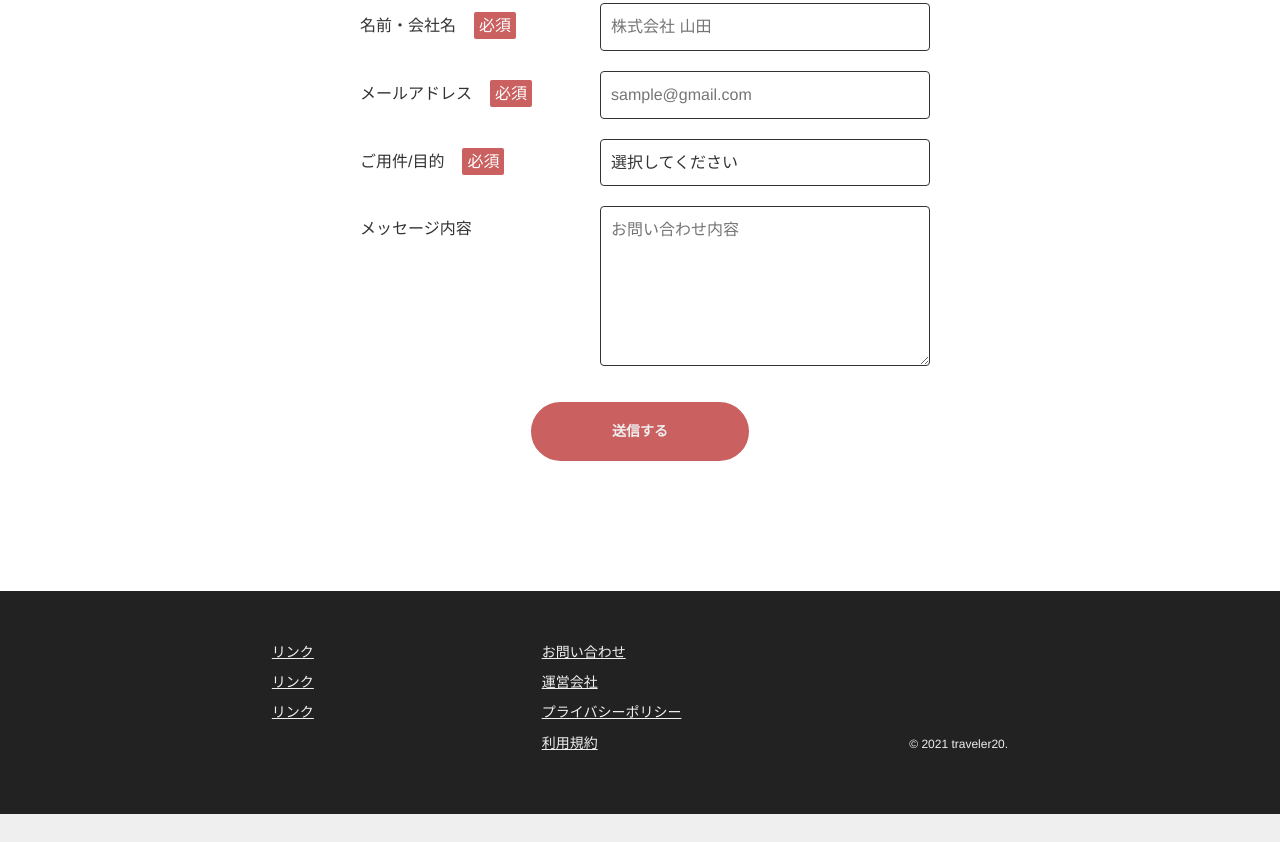
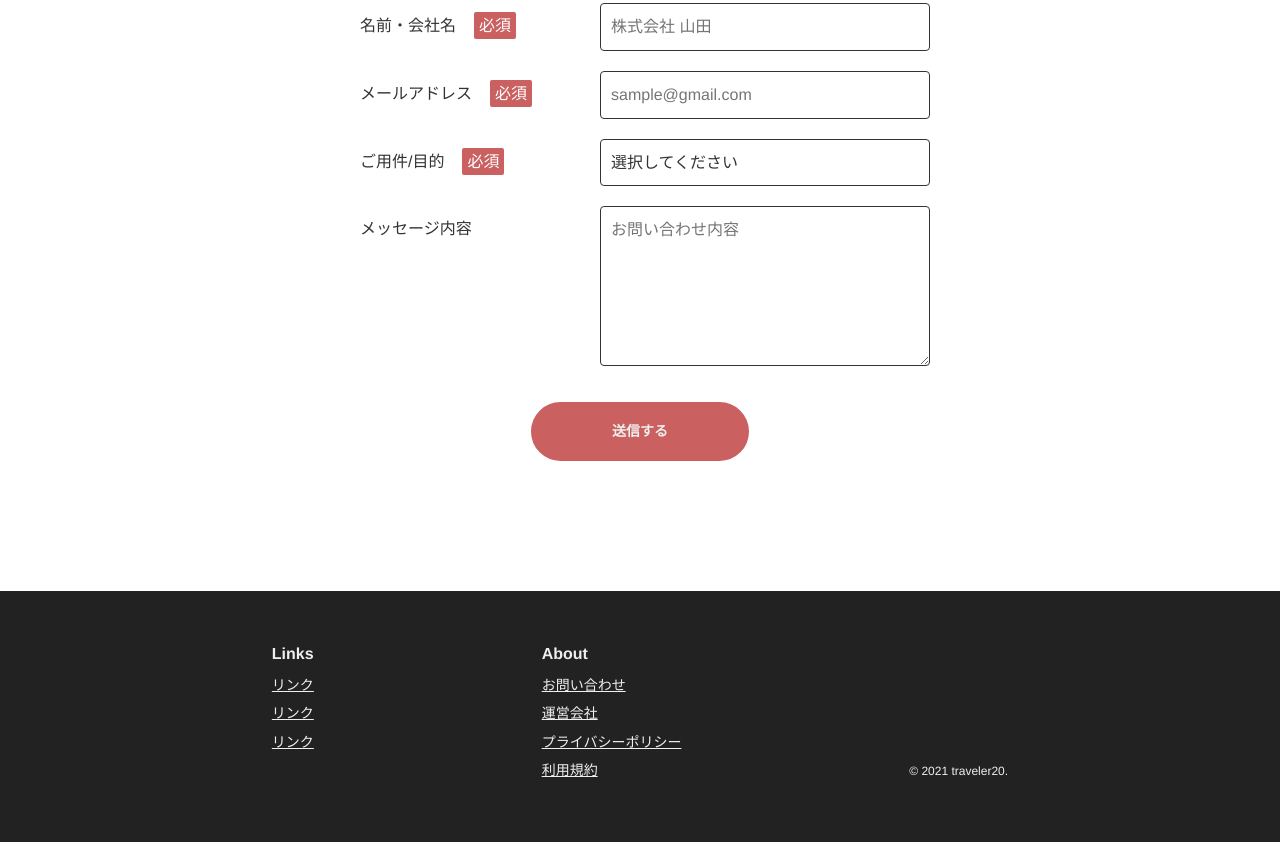
Before and after one commit to traveler20/gulp-starter, a website: page docs/index.html in a window 1280 px wide. Shown: the part 1047-1889 px from the top of the page. Before the commit the page ends 1861 px from the top, so only its background shows below. Drawn offline with Linux system fonts and the light colour scheme.

Commit message:
♻️Refactoring

```diff
--- a/docs/index.html
+++ b/docs/index.html
@@ -199,17 +199,23 @@
 		<!-- .l-footer -->
 		<footer class="l-footer">
 			<div class="l-footer__inner">
+				<nav class="l-footer__nav">
+					<h4 class="l-footer__subtitle">Links</h4>
 					<ul class="l-footer__lists">
 						<li><a href="">リンク</a></li>
 						<li><a href="">リンク</a></li>
 						<li><a href="">リンク</a></li>
 					</ul>
+				</nav>
+				<nav class="l-footer__nav">
+					<h4 class="l-footer__subtitle">About</h4>
 					<ul class="l-footer__lists">
 						<li><a href="">お問い合わせ</a></li>
 						<li><a href="">運営会社</a></li>
 						<li><a href="">プライバシーポリシー</a></li>
 						<li><a href="">利用規約</a></li>
 					</ul>
+				</nav>
 				<small class="l-footer__copy">&copy;&nbsp;2021&nbsp;traveler20.</small>
 			</div>
 		</footer>
--- a/src/asset/sass/foundation/_system.scss
+++ b/src/asset/sass/foundation/_system.scss
@@ -8,7 +8,7 @@ $c-base-sub: #fff;
 $c-body: #333;
 $c-accent: #ca6060;
 
-$c-light: #ccc;
+$c-light: #ccc; // header
 $c-dark: #222; // footer
 
 // // dark mode
--- a/src/asset/sass/layout/_footer.scss
+++ b/src/asset/sass/layout/_footer.scss
@@ -4,7 +4,7 @@
 
 .l-footer {
 	// text-align: center;
-	font-size: 14px;
+	font-size: 1.4rem;
 	background: s.$c-dark;
 	padding: 40px 0 50px;
 
@@ -20,23 +20,33 @@
 		align-items: flex-start;
 		gap: 16px;
 	}
+	&__nav {
+	}
+	&__subtitle {
+		font-size: 1.6rem;
+		font-weight: bold;
+		margin-bottom: 8px;
+	}
 	&__lists {
 		li + li {
-			margin-top: 8px;
+			margin-top: 6px;
 		}
 		a {
 			color: s.$c-base;
 		}
 	}
 	&__copy {
-		font-size: 12px;
-		margin: auto 0 0;
+		font-size: 1.2rem;
+		margin: 8px auto 0;
 	}
 
 	@include s.breakpoint(tablet) {
 		&__inner {
 			flex-direction: row;
 		}
+		&__copy {
+			margin: auto 0 0;
+		}
 	}
 	@include s.breakpoint(pc) {
 	}
--- a/src/asset/sass/layout/_header.scss
+++ b/src/asset/sass/layout/_header.scss
@@ -2,7 +2,7 @@
 --------------------------- */
 @use "./../foundation/system" as s;
 
-$header-height: 80px;
+$header-height: 60px;
 
 .l-header {
 	width: 100%;
@@ -218,6 +218,7 @@ $header-height: 80px;
 			background: transparent;
 			a {
 				color: s.$c-body;
+				margin: 8px auto;
 				padding: 0 8px;
 				&:after {
 					background-color: s.$c-body;
```
Also changed, not shown: src/index.html (+6 -0 lines), docs/asset/css/style.css, 1 other file. Lines whose indentation alone changed are shown as unchanged.
